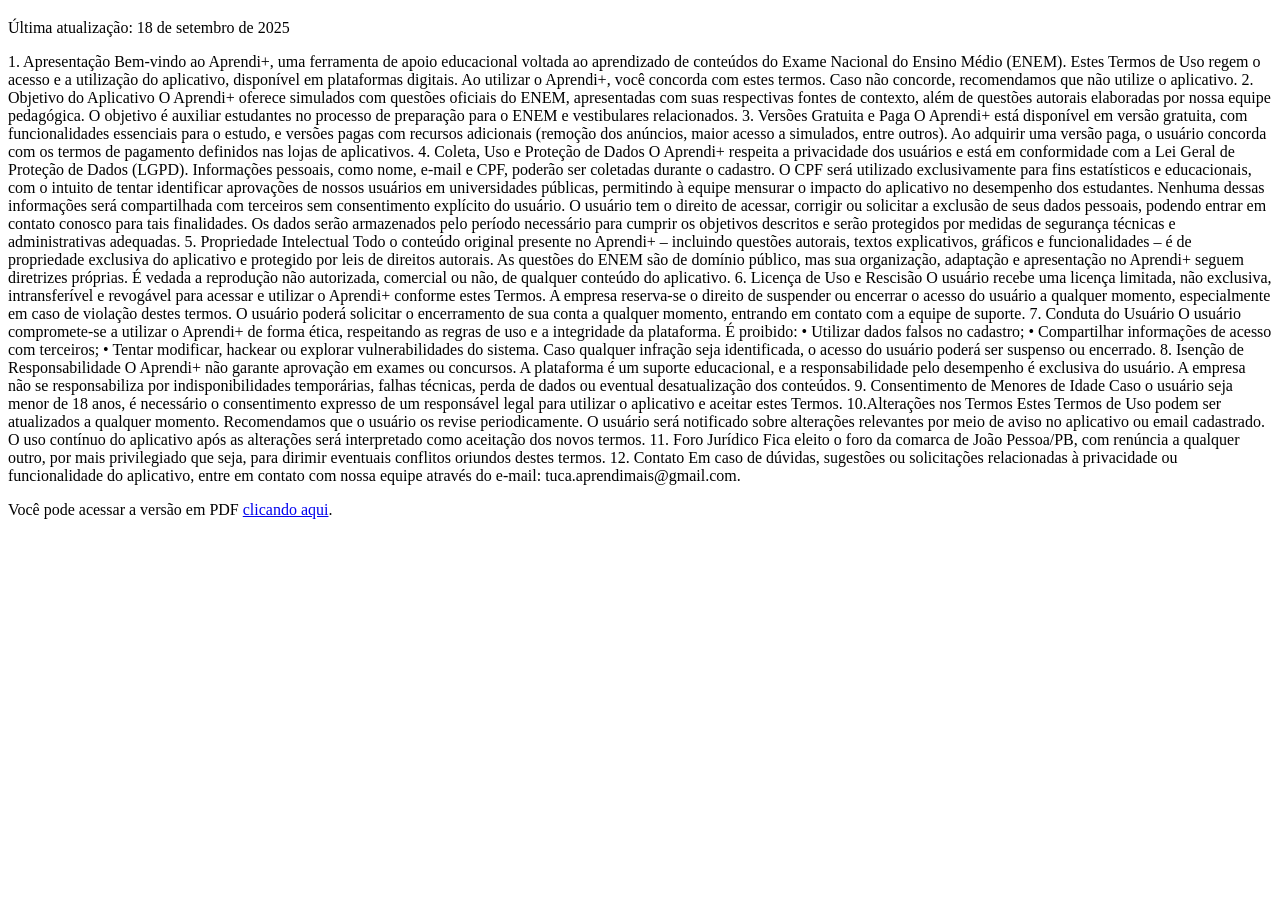
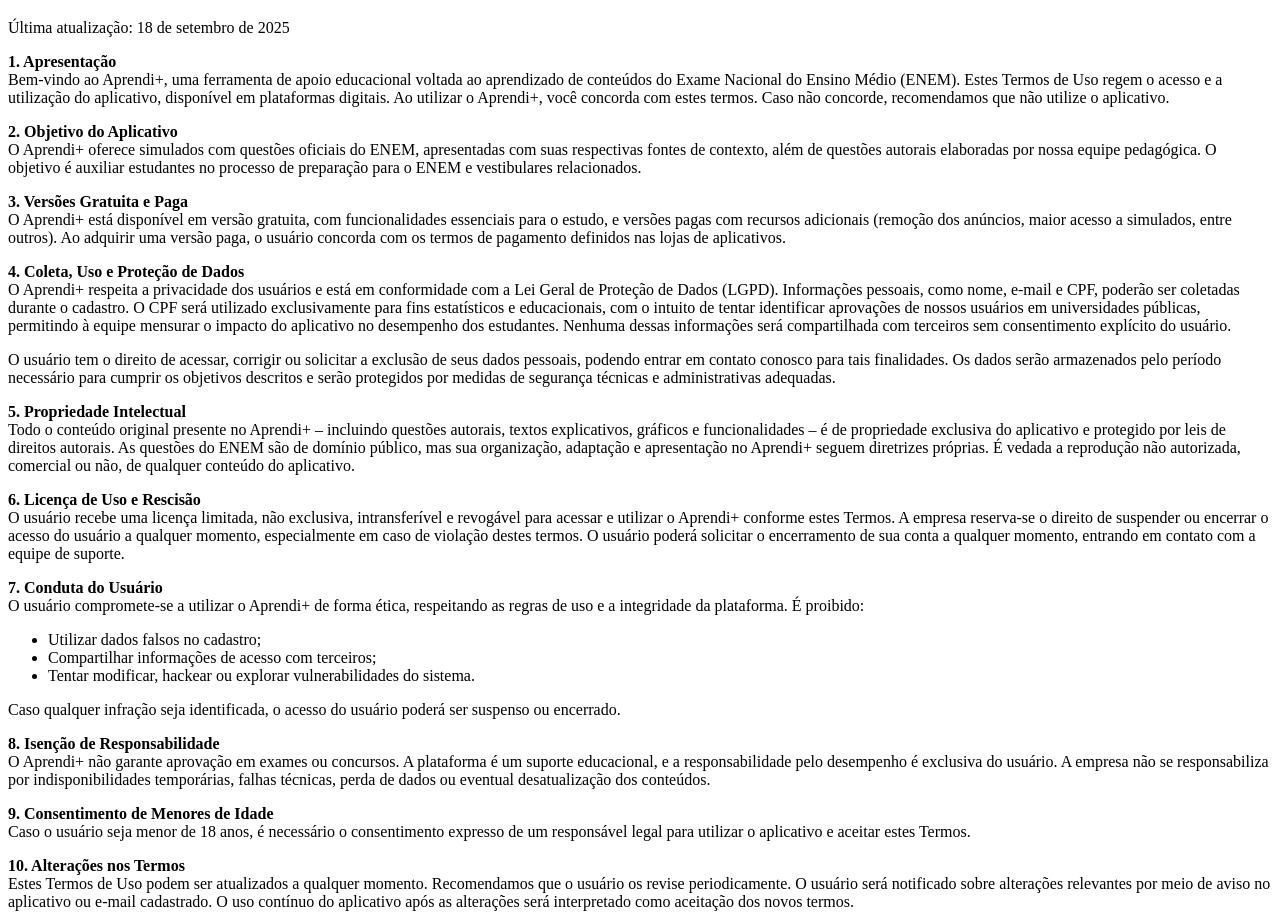
Before and after one commit to AprendiMaisArthurCoutinho/TermosAprendiMais, a plain HTML site: page index.html in a window 1280 px wide. Shown: the part 61-974 px from the top of the page. Before the commit the page ends 800 px from the top, so only its background shows below. Drawn offline with Linux system fonts and the light colour scheme.

Commit message:
Update index.html

```diff
--- a/index.html
+++ b/index.html
@@ -7,25 +7,29 @@
 <body>
   <h1>Política de Privacidade</h1>
   <p>Última atualização: 18 de setembro de 2025</p>
-  <p>1. Apresentação
+
+  <p><strong>1. Apresentação</strong><br>
   Bem-vindo ao Aprendi+, uma ferramenta de apoio educacional voltada ao
   aprendizado de conteúdos do Exame Nacional do Ensino Médio (ENEM).
   Estes Termos de Uso regem o acesso e a utilização do aplicativo, disponível
   em plataformas digitais. Ao utilizar o Aprendi+, você concorda com estes
-termos. Caso não concorde, recomendamos que não utilize o aplicativo.
-2. Objetivo do Aplicativo
+  termos. Caso não concorde, recomendamos que não utilize o aplicativo.</p>
+
+  <p><strong>2. Objetivo do Aplicativo</strong><br>
   O Aprendi+ oferece simulados com questões oficiais do ENEM,
   apresentadas com suas respectivas fontes de contexto, além de questões
   autorais elaboradas por nossa equipe pedagógica. O objetivo é auxiliar
   estudantes no processo de preparação para o ENEM e vestibulares
-relacionados.
-3. Versões Gratuita e Paga
+  relacionados.</p>
+
+  <p><strong>3. Versões Gratuita e Paga</strong><br>
   O Aprendi+ está disponível em versão gratuita, com funcionalidades
   essenciais para o estudo, e versões pagas com recursos adicionais
   (remoção dos anúncios, maior acesso a simulados, entre outros). Ao
   adquirir uma versão paga, o usuário concorda com os termos de pagamento
-definidos nas lojas de aplicativos.
-4. Coleta, Uso e Proteção de Dados
+  definidos nas lojas de aplicativos.</p>
+
+  <p><strong>4. Coleta, Uso e Proteção de Dados</strong><br>
   O Aprendi+ respeita a privacidade dos usuários e está em conformidade
   com a Lei Geral de Proteção de Dados (LGPD). Informações pessoais, como
   nome, e-mail e CPF, poderão ser coletadas durante o cadastro. O CPF será
@@ -33,59 +37,74 @@
   de tentar identificar aprovações de nossos usuários em universidades
   públicas, permitindo à equipe mensurar o impacto do aplicativo no
   desempenho dos estudantes. Nenhuma dessas informações será
-compartilhada com terceiros sem consentimento explícito do usuário.
-O usuário tem o direito de acessar, corrigir ou solicitar a exclusão de seus
+  compartilhada com terceiros sem consentimento explícito do usuário.</p>
+
+  <p>O usuário tem o direito de acessar, corrigir ou solicitar a exclusão de seus
   dados pessoais, podendo entrar em contato conosco para tais finalidades.
   Os dados serão armazenados pelo período necessário para cumprir os
   objetivos descritos e serão protegidos por medidas de segurança técnicas e
-administrativas adequadas.
-5. Propriedade Intelectual
+  administrativas adequadas.</p>
+
+  <p><strong>5. Propriedade Intelectual</strong><br>
   Todo o conteúdo original presente no Aprendi+ – incluindo questões
   autorais, textos explicativos, gráficos e funcionalidades – é de propriedade
   exclusiva do aplicativo e protegido por leis de direitos autorais. As questões
   do ENEM são de domínio público, mas sua organização, adaptação e
   apresentação no Aprendi+ seguem diretrizes próprias. É vedada a
   reprodução não autorizada, comercial ou não, de qualquer conteúdo do
-aplicativo.
-6. Licença de Uso e Rescisão
+  aplicativo.</p>
+
+  <p><strong>6. Licença de Uso e Rescisão</strong><br>
   O usuário recebe uma licença limitada, não exclusiva, intransferível e
   revogável para acessar e utilizar o Aprendi+ conforme estes Termos. A
   empresa reserva-se o direito de suspender ou encerrar o acesso do usuário
   a qualquer momento, especialmente em caso de violação destes termos. O
   usuário poderá solicitar o encerramento de sua conta a qualquer momento,
-entrando em contato com a equipe de suporte.
-7. Conduta do Usuário
+  entrando em contato com a equipe de suporte.</p>
+
+  <p><strong>7. Conduta do Usuário</strong><br>
   O usuário compromete-se a utilizar o Aprendi+ de forma ética, respeitando
-as regras de uso e a integridade da plataforma. É proibido:
-• Utilizar dados falsos no cadastro;
-• Compartilhar informações de acesso com terceiros;
-• Tentar modificar, hackear ou explorar vulnerabilidades do sistema.
-Caso qualquer infração seja identificada, o acesso do usuário poderá ser
-suspenso ou encerrado.
-8. Isenção de Responsabilidade
+  as regras de uso e a integridade da plataforma. É proibido:</p>
+
+  <ul>
+    <li>Utilizar dados falsos no cadastro;</li>
+    <li>Compartilhar informações de acesso com terceiros;</li>
+    <li>Tentar modificar, hackear ou explorar vulnerabilidades do sistema.</li>
+  </ul>
+
+  <p>Caso qualquer infração seja identificada, o acesso do usuário poderá ser
+  suspenso ou encerrado.</p>
+
+  <p><strong>8. Isenção de Responsabilidade</strong><br>
   O Aprendi+ não garante aprovação em exames ou concursos. A plataforma
   é um suporte educacional, e a responsabilidade pelo desempenho é
   exclusiva do usuário. A empresa não se responsabiliza por
   indisponibilidades temporárias, falhas técnicas, perda de dados ou eventual
-desatualização dos conteúdos.
-9. Consentimento de Menores de Idade
+  desatualização dos conteúdos.</p>
+
+  <p><strong>9. Consentimento de Menores de Idade</strong><br>
   Caso o usuário seja menor de 18 anos, é necessário o consentimento
   expresso de um responsável legal para utilizar o aplicativo e aceitar estes
-Termos.
-10.Alterações nos Termos
+  Termos.</p>
+
+  <p><strong>10. Alterações nos Termos</strong><br>
   Estes Termos de Uso podem ser atualizados a qualquer momento.
   Recomendamos que o usuário os revise periodicamente. O usuário será
-notificado sobre alterações relevantes por meio de aviso no aplicativo ou email cadastrado. O uso contínuo do aplicativo após as alterações será
-interpretado como aceitação dos novos termos.
-11. Foro Jurídico
+  notificado sobre alterações relevantes por meio de aviso no aplicativo ou
+  e-mail cadastrado. O uso contínuo do aplicativo após as alterações será
+  interpretado como aceitação dos novos termos.</p>
+
+  <p><strong>11. Foro Jurídico</strong><br>
   Fica eleito o foro da comarca de João Pessoa/PB, com renúncia a qualquer
   outro, por mais privilegiado que seja, para dirimir eventuais conflitos
-oriundos destes termos.
-12. Contato
+  oriundos destes termos.</p>
+
+  <p><strong>12. Contato</strong><br>
   Em caso de dúvidas, sugestões ou solicitações relacionadas à privacidade
   ou funcionalidade do aplicativo, entre em contato com nossa equipe através
-do e-mail: tuca.aprendimais@gmail.com.</p>
+  do e-mail: <a href="mailto:tuca.aprendimais@gmail.com">tuca.aprendimais@gmail.com</a>.</p>
 
-  <p>Você pode acessar a versão em PDF <a href="https://firebasestorage.googleapis.com/...">clicando aqui</a>.</p>
+  <p>Você pode acessar a versão em PDF
+  <a href="https://firebasestorage.googleapis.com/...">clicando aqui</a>.</p>
 </body>
 </html>
```
Lines whose indentation alone changed are shown as unchanged.
